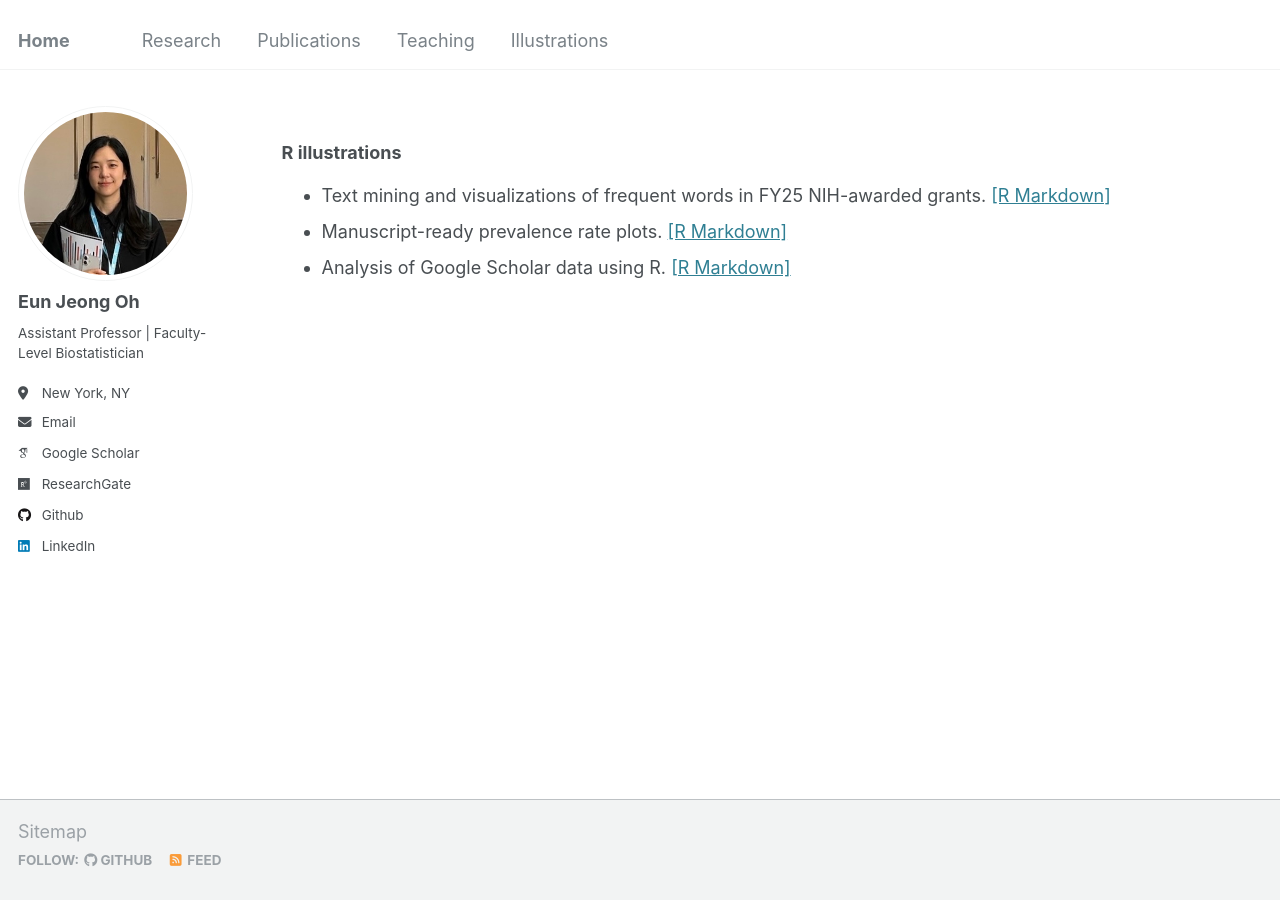
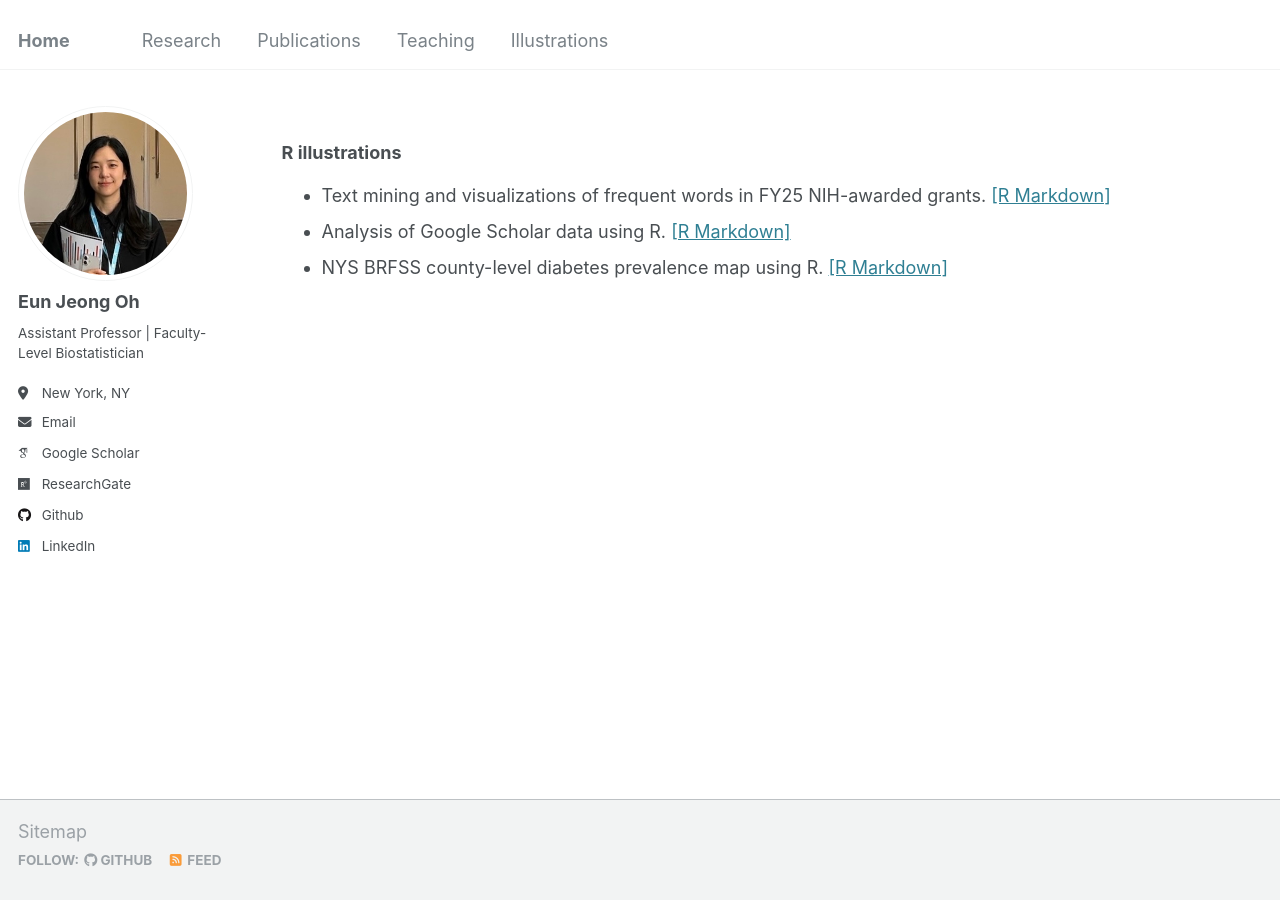
Before and after one commit to oheunj/oheunj.github.io, a Jekyll site: the page built from _pages/illustrations.md, in a window 1280 px wide. Built offline with Jekyll 4.4.1, drawn with Linux system fonts in a browser that asks for light colours; some web fonts are replaced.

Commit message:
Update illustrations.md

```diff
--- a/_pages/illustrations.md
+++ b/_pages/illustrations.md
@@ -13,7 +13,9 @@ redirect_from:
 ### R illustrations
 
 * Text mining and visualizations of frequent words in FY25 NIH-awarded grants. [[R Markdown]](https://oheunj.github.io/illustrations/01_FY25_AwardedGrants_250401)
-* Manuscript-ready prevalence rate plots. [[R Markdown]](https://oheunj.github.io/illustrations/02_Prevalence_manual_250725)
 * Analysis of Google Scholar data using R. [[R Markdown]](https://oheunj.github.io/illustrations/03_GoogleScholar_260407)
+* NYS BRFSS county-level diabetes prevalence map using R. [[R Markdown]](https://oheunj.github.io/illustrations/04_BRFSS_260521)
+
 
 <!-- * County-level exploratory spatio-temporal plots of New York State emergency department data. [[R Markdown]](https://oheunj.github.io/illustrations/NYS_ED_260309.html) -->
+<!-- * * Manuscript-ready prevalence rate plots. [[R Markdown]](https://oheunj.github.io/illustrations/02_Prevalence_manual_250725) -->
```
